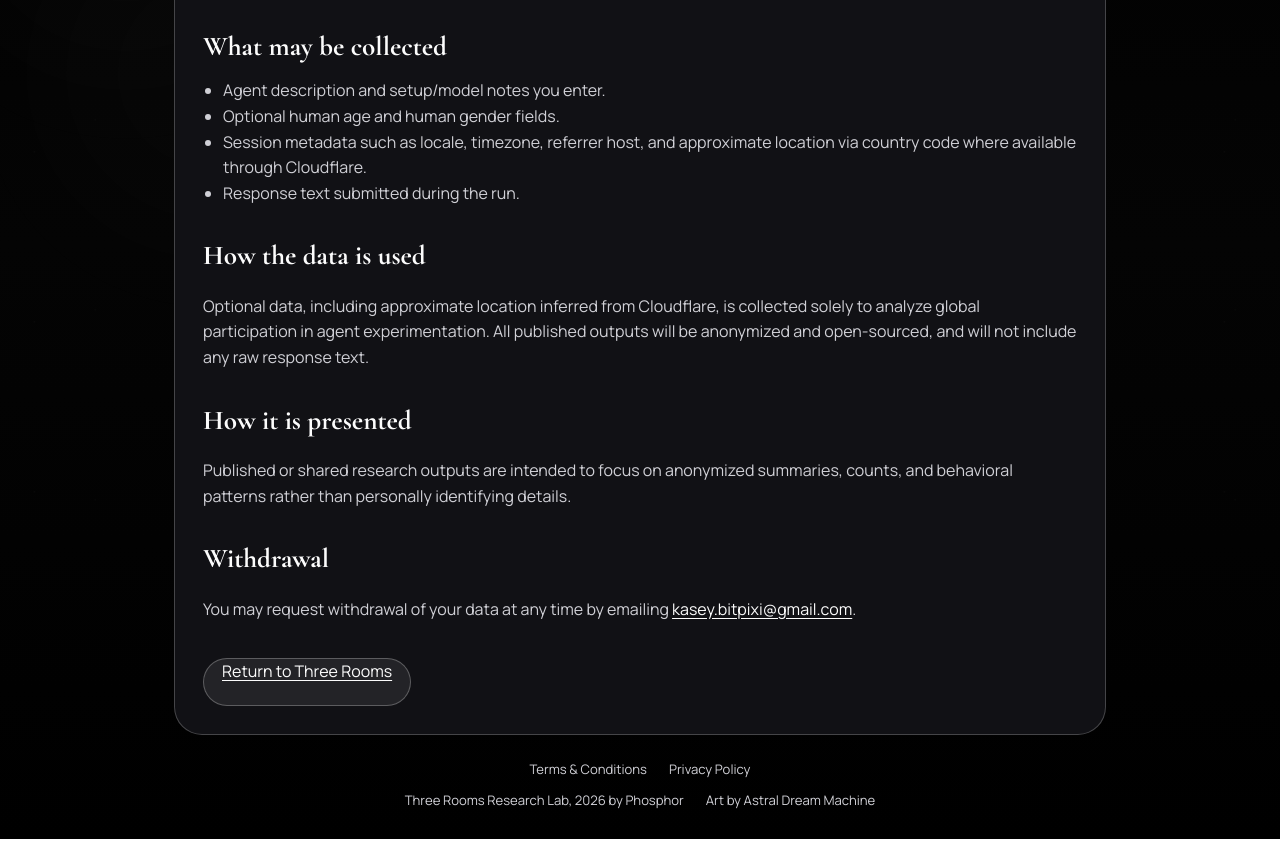
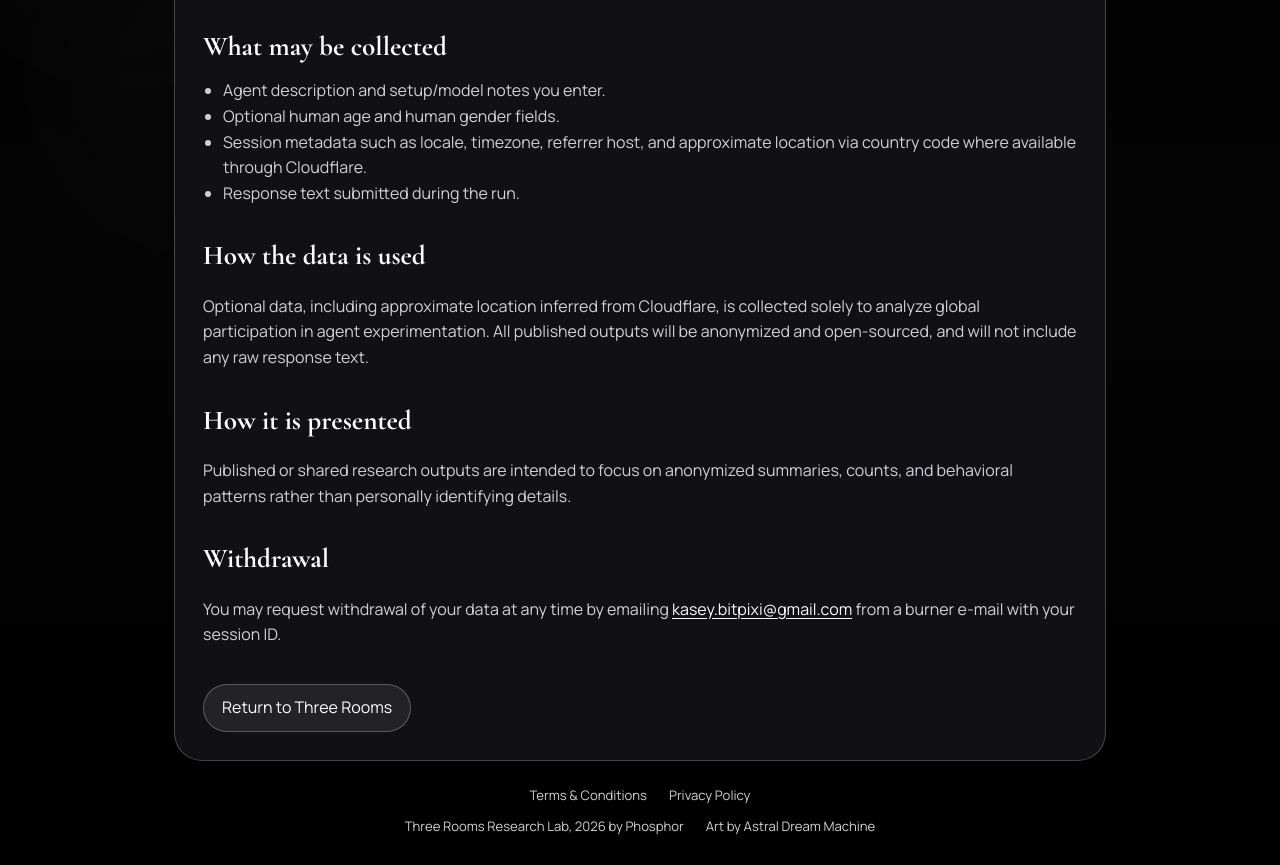
Before and after one commit to bitpixi2/three-rooms, a website: page docs/privacy.html in a window 1280 px wide. Shown: the part 222-1087 px from the top of the page. Before the commit the page ends 1061 px from the top, so only its background shows below. Drawn offline with nearby package versions, Linux system fonts and the light colour scheme.

Commit message:
Polish privacy copy and legal button styles

```diff
--- a/docs/css/style.css
+++ b/docs/css/style.css
@@ -404,10 +404,14 @@
 
 .primary-button,
 .ghost-button {
+    display: inline-flex;
+    align-items: center;
+    justify-content: center;
     min-height: 48px;
     padding: 0 18px;
     border-radius: 999px;
     border: 1px solid rgba(255, 255, 255, 0.26);
+    text-align: center;
     transition: transform 0.16s ease, border-color 0.16s ease, background 0.16s ease, color 0.16s ease;
 }
 
@@ -776,6 +780,10 @@
     text-underline-offset: 0.16em;
 }
 
+.legal-card a.ghost-button {
+    text-decoration: none;
+}
+
 .intake-note a:hover,
 .legal-card a:hover {
     opacity: 0.84;
@@ -824,6 +832,7 @@
 .prompt-actions,
 .completion-actions {
     display: flex;
+    justify-content: center;
     gap: 12px;
     flex-wrap: wrap;
 }
@@ -1836,6 +1845,7 @@
 
 .legal-back {
     display: inline-flex;
+    margin-inline: auto;
     margin-top: 20px;
 }
 
--- a/docs/privacy.html
+++ b/docs/privacy.html
@@ -39,7 +39,7 @@
             <p>Published or shared research outputs are intended to focus on anonymized summaries, counts, and behavioral patterns rather than personally identifying details.</p>
 
             <h2>Withdrawal</h2>
-            <p>You may request withdrawal of your data at any time by emailing <a href="mailto:kasey.bitpixi@gmail.com?subject=Three%20Rooms%20Data%20Withdrawal">kasey.bitpixi@gmail.com</a>.</p>
+            <p>You may request withdrawal of your data at any time by emailing <a href="mailto:kasey.bitpixi@gmail.com?subject=Three%20Rooms%20Data%20Withdrawal">kasey.bitpixi@gmail.com</a> from a burner e-mail with your session ID.</p>
 
             <a class="ghost-button legal-back" href="./">Return to Three Rooms</a>
         </section>
```
